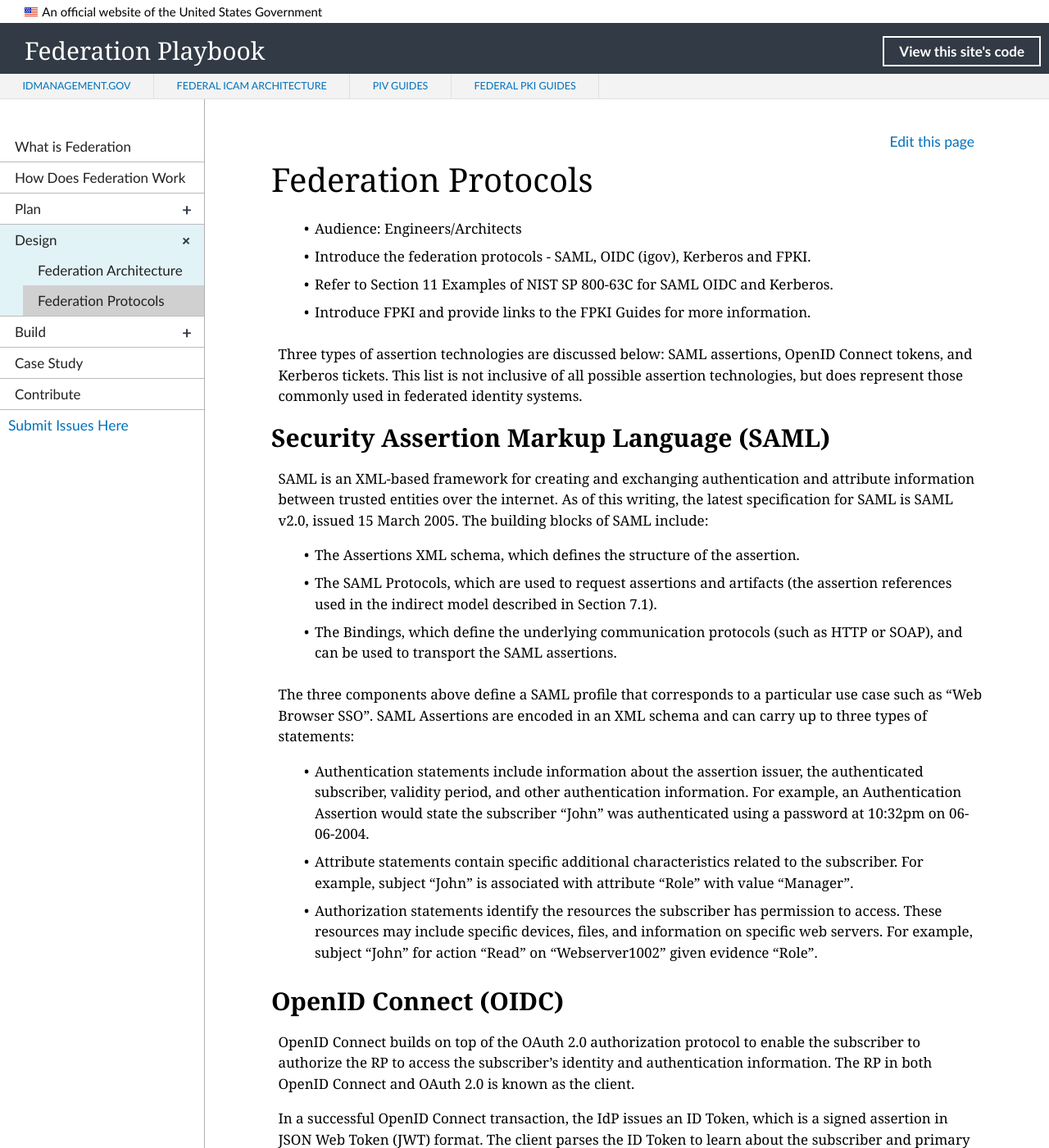
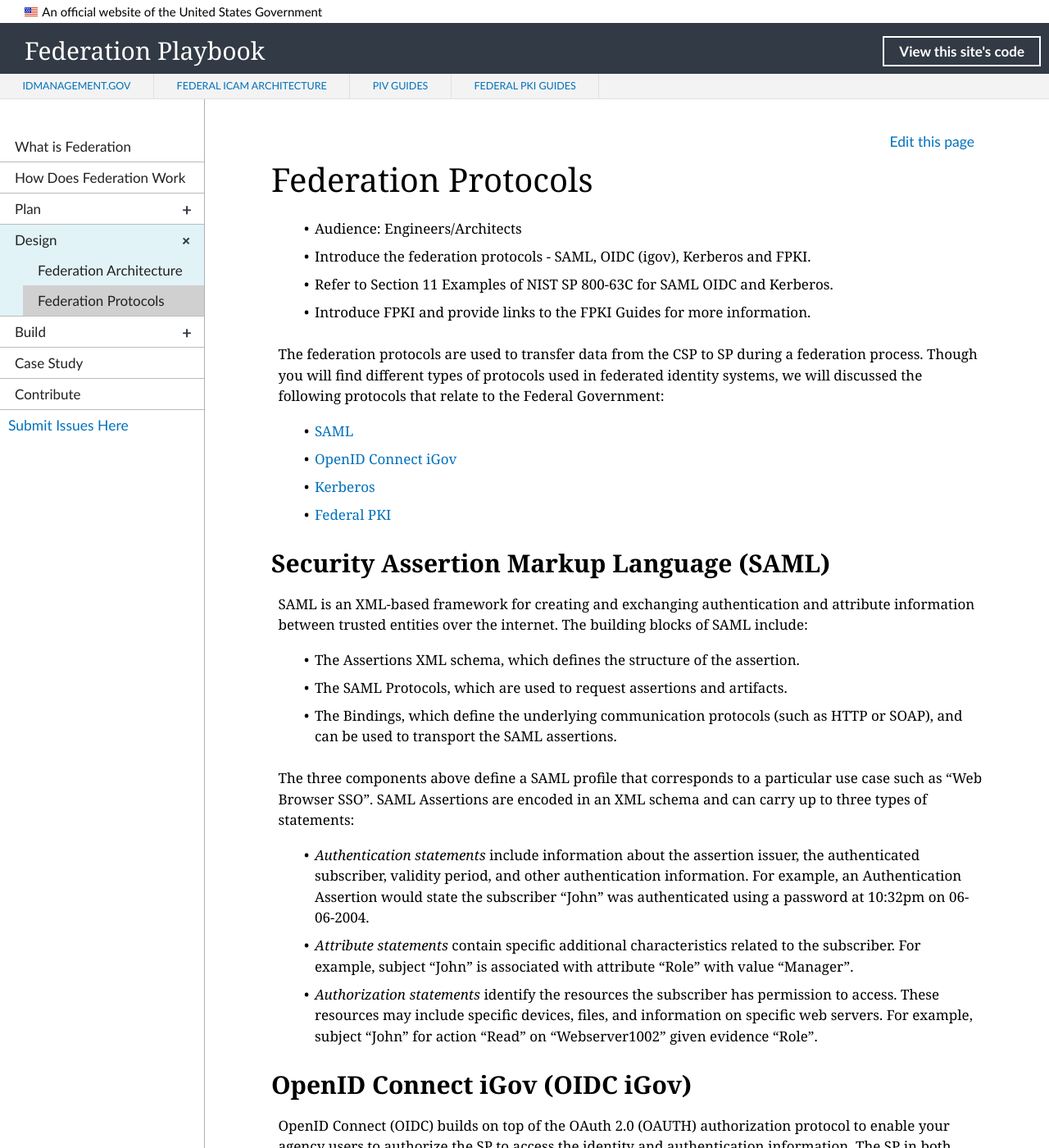
Before and after one commit to GSA/ficam-federation, a Jekyll site: the page built from _design/06_federation_protocols.md, in a window 1280 px wide and 1400 px high. Shown: the whole window at 82% size. Built offline with Jekyll 4.4.1, drawn with Linux system fonts in a browser that asks for light colours; nearby versions of some CDN libraries; library files that are not in the unit come from our copies; some of the changed text lies outside the part shown.

Commit message:
Initial update

```diff
--- a/_design/06_federation_protocols.md
+++ b/_design/06_federation_protocols.md
@@ -11,28 +11,32 @@
 - Refer to Section 11 Examples of NIST SP 800-63C for SAML OIDC and Kerberos.
 - Introduce FPKI and provide links to the FPKI Guides for more information.
 
-Three types of assertion technologies are discussed below: SAML assertions, OpenID Connect tokens, and Kerberos tickets. This list is not inclusive of all possible assertion technologies, but does represent those commonly used in federated identity systems.
+The federation protocols are used to transfer data from the CSP to SP during a federation process. Though you will find different types of protocols used in federated identity systems, we will discussed the following protocols that relate to the Federal Government:
+
+- [SAML](#security-assertion-markup-language-saml)
+- [OpenID Connect iGov](#openid-connect-igov-oidc-igov)
+- [Kerberos](#kerberos-tickets)
+- [Federal PKI](#federal-pki-fpki)
 
 ## Security Assertion Markup Language (SAML)
 
-SAML is an XML-based framework for creating and exchanging authentication and attribute information between trusted entities over the internet. As of this writing, the latest specification for SAML is SAML v2.0, issued 15 March 2005.
-The building blocks of SAML include:
+SAML is an XML-based framework for creating and exchanging authentication and attribute information between trusted entities over the internet. The building blocks of SAML include:
 
 - The Assertions XML schema, which defines the structure of the assertion.
-- The SAML Protocols, which are used to request assertions and artifacts (the assertion references used in the indirect model described in Section 7.1).
+- The SAML Protocols, which are used to request assertions and artifacts.
 - The Bindings, which define the underlying communication protocols (such as HTTP or SOAP), and can be used to transport the SAML assertions.
 
 The three components above define a SAML profile that corresponds to a particular use case such as “Web Browser SSO”.
 SAML Assertions are encoded in an XML schema and can carry up to three types of statements:
 
-- Authentication statements include information about the assertion issuer, the authenticated subscriber, validity period, and other authentication information. For example, an Authentication Assertion would state the subscriber “John” was authenticated using a password at 10:32pm on 06-06-2004.
-- Attribute statements contain specific additional characteristics related to the subscriber. For example, subject “John” is associated with attribute “Role” with value “Manager”.
-- Authorization statements identify the resources the subscriber has permission to access. These resources may include specific devices, files, and information on specific web servers. For example, subject “John” for action “Read” on “Webserver1002” given evidence “Role”.
+- _Authentication statements_ include information about the assertion issuer, the authenticated subscriber, validity period, and other authentication information. For example, an Authentication Assertion would state the subscriber “John” was authenticated using a password at 10:32pm on 06-06-2004.
+- _Attribute statements_ contain specific additional characteristics related to the subscriber. For example, subject “John” is associated with attribute “Role” with value “Manager”.
+- _Authorization statements_ identify the resources the subscriber has permission to access. These resources may include specific devices, files, and information on specific web servers. For example, subject “John” for action “Read” on “Webserver1002” given evidence “Role”.
 
 
-## OpenID Connect (OIDC)
+## OpenID Connect iGov (OIDC iGov)
 
-OpenID Connect builds on top of the OAuth 2.0 authorization protocol to enable the subscriber to authorize the RP to access the subscriber’s identity and authentication information. The RP in both OpenID Connect and OAuth 2.0 is known as the client.
+OpenID Connect (OIDC) builds on top of the OAuth 2.0 (OAUTH) authorization protocol to enable your agency users to authorize the SP to access the  identity and authentication information. The SP in both OpenID Connect and OAuth 2.0 is known as the client. The iGov specifications are used to define the OIDC profile for securing federated access in the government context.
 
 In a successful OpenID Connect transaction, the IdP issues an ID Token, which is a signed assertion in JSON Web Token (JWT) format. The client parses the ID Token to learn about the subscriber and primary authentication event at the IdP. This token contains at minimum the following information about the subscriber and authentication event:
 
@@ -49,3 +53,10 @@
 ## Kerberos Tickets
 
 Kerberos supports authentication of a subscriber over an untrusted, shared local network using one or more IdPs. The Kerberos Network Authentication Service [RFC 4120] was designed to provide strong authentication for client/server applications using symmetric-key cryptography on a local, shared network. Extensions to Kerberos can support the use of public key cryptography for selected steps of the protocol. Kerberos also supports confidentiality and integrity protection of session data between the subscriber and the RP. Even though Kerberos uses assertions, it was designed for use on shared networks and, therefore, is not truly a federation protocol.
+
+## Federal PKI (FPKI)
+
+A core component of the Federal Trust Framework, FPKI provides a common, government-wide
+infrastructure (e.g., policies, processes, server platforms, software, and workstations) for the
+purpose of administering digital certificates and public-private key pairs, including the ability to
+issue, maintain, and revoke public key certificates.
```
